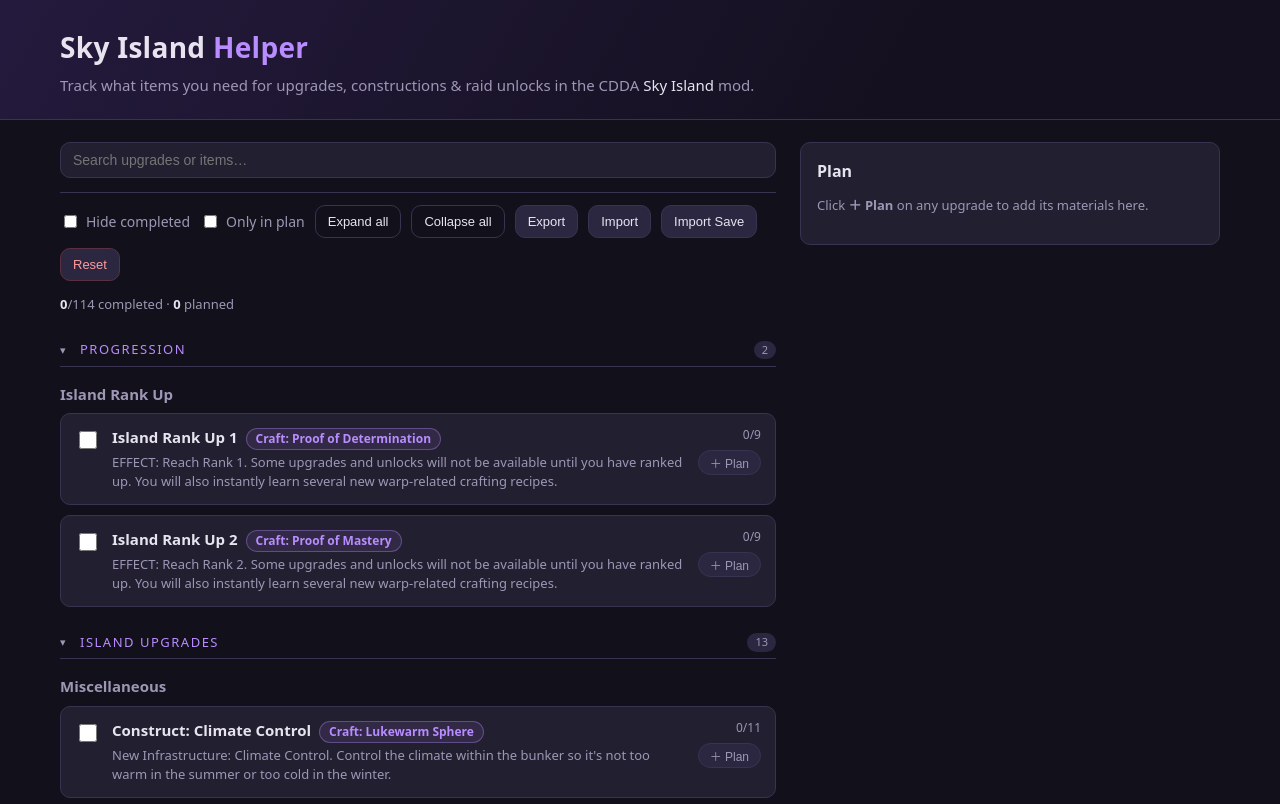
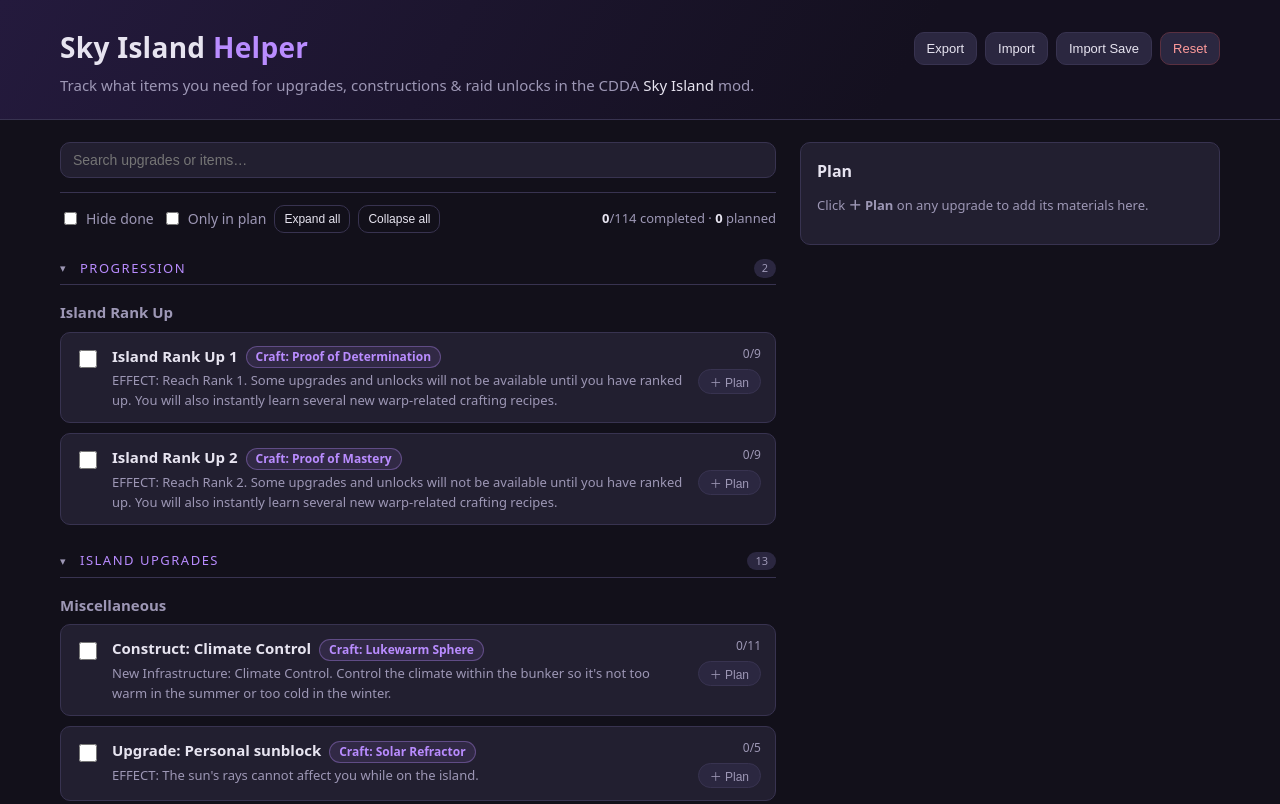
Before and after one commit to Br1ght0ne/cdda-sky-island-helper, a plain HTML site: page index.html in a window 1280 px wide. Shown: the top 804 px of the page. Drawn offline with Linux system fonts and the light colour scheme.

Commit message:
layout improvements

```diff
--- a/app.js
+++ b/app.js
@@ -26,6 +26,7 @@
     stats: document.getElementById("stats"),
     foot: document.getElementById("foot"),
     toolbarActions: document.getElementById("toolbar-actions"),
+    headerActions: document.getElementById("header-actions"),
     importSaveFile: document.getElementById("import-save-file"),
   };
 
@@ -710,8 +711,12 @@
     const collapse = document.createElement("button");
     collapse.type = "button"; collapse.className = "btn ghost"; collapse.textContent = "Collapse all";
     collapse.addEventListener("click", () => setAllOpen(false));
-    els.toolbarActions.appendChild(expand);
-    els.toolbarActions.appendChild(collapse);
+    const viewGroup = document.createElement("div");
+    viewGroup.className = "toolbar-group";
+    viewGroup.appendChild(expand);
+    viewGroup.appendChild(collapse);
+    els.toolbarActions.appendChild(viewGroup);
+    els.toolbarActions.appendChild(els.stats); // counters get their own row below Expand/Collapse all
 
     const exp = document.createElement("button");
     exp.type = "button"; exp.className = "btn"; exp.textContent = "Export";
@@ -740,10 +745,10 @@
         render();
       }
     });
-    els.toolbarActions.appendChild(exp);
-    els.toolbarActions.appendChild(imp);
-    els.toolbarActions.appendChild(impSave);
-    els.toolbarActions.appendChild(reset);
+    els.headerActions.appendChild(exp);
+    els.headerActions.appendChild(imp);
+    els.headerActions.appendChild(impSave);
+    els.headerActions.appendChild(reset);
   }
 
   // ---- hover tooltips, CRPG-style ------------------------------------------
--- a/index.html
+++ b/index.html
@@ -9,8 +9,13 @@
 <body>
   <header>
     <div class="wrap header-inner">
-      <h1>Sky Island <span class="accent">Helper</span></h1>
-      <p class="sub">Track what items you need for upgrades, constructions &amp; raid unlocks in the CDDA <em>Sky Island</em> mod.</p>
+      <div class="header-text">
+        <h1>Sky Island <span class="accent">Helper</span></h1>
+        <p class="sub">Track what items you need for upgrades, constructions &amp; raid unlocks in the CDDA <em>Sky Island</em> mod.</p>
+      </div>
+      <div class="header-actions" id="header-actions">
+        <input type="file" id="import-save-file" accept=".gsav" hidden>
+      </div>
     </div>
   </header>
 
@@ -20,9 +25,10 @@
         <input type="search" id="search" placeholder="Search upgrades or items…" autocomplete="off">
       </div>
       <div class="toolbar toolbar-actions" id="toolbar-actions">
-        <label class="chk"><input type="checkbox" id="hide-done"> Hide completed</label>
-        <label class="chk"><input type="checkbox" id="only-plan"> Only in plan</label>
-        <input type="file" id="import-save-file" accept=".gsav" hidden>
+        <div class="toolbar-group">
+          <label class="chk"><input type="checkbox" id="hide-done"><span>Hide done</span></label>
+          <label class="chk"><input type="checkbox" id="only-plan"><span>Only in plan</span></label>
+        </div>
       </div>
       <div id="stats" class="stats"></div>
       <div id="list"></div>
--- a/style.css
+++ b/style.css
@@ -38,13 +38,21 @@
 .sub { margin: 6px 0 0; color: var(--muted); }
 .sub em { color: var(--text); font-style: normal; }
 
+/* Lines up with .layout's 1fr / 420px columns, so the action buttons sit
+   directly above the Plan sidebar. */
+.header-inner { display: grid; grid-template-columns: 1fr 420px; gap: 24px; align-items: start; }
+.header-actions { display: flex; flex-wrap: wrap; gap: 8px; align-items: center; justify-content: flex-end; padding-top: 6px; }
+
 .layout { display: grid; grid-template-columns: 1fr 420px; gap: 24px; margin-top: 22px; align-items: start; }
 
 /* The pull-up handle is desktop-hidden; the Plan is a normal sidebar there. */
 .plan-handle { display: none; }
 
 .toolbar { display: flex; flex-wrap: wrap; gap: 10px; align-items: center; margin-bottom: 14px; }
-.toolbar-actions { border-top: 1px solid var(--border); padding-top: 12px; }
+.toolbar-actions { border-top: 1px solid var(--border); padding-top: 12px; gap: 6px 8px; }
+.toolbar-actions .btn { padding: 6px 9px; font-size: 12px; }
+.toolbar-actions .stats { margin: 0 0 0 auto; }
+.toolbar-group { display: flex; align-items: center; gap: 6px 8px; }
 #search {
   flex: 1 1 240px; min-width: 180px;
   background: var(--panel); border: 1px solid var(--border); color: var(--text);
@@ -187,6 +195,12 @@
   html, body { overflow-x: hidden; } /* safety net; sticky isn't used at this size */
   .wrap { padding: 0 14px; }
   .layout { grid-template-columns: 1fr; }
+  .header-inner { grid-template-columns: 1fr; }
+  .header-actions { justify-content: flex-start; padding-top: 12px; }
+  /* Force the 3 groups (checkboxes, Expand/Collapse, counters) onto their own row each,
+     instead of letting a single flex-wrap row break them apart unpredictably. */
+  .toolbar-actions { flex-direction: column; align-items: flex-start; }
+  .toolbar-actions .stats { margin: 0; }
   body { padding-bottom: 62px; } /* clear the collapsed sheet handle */
 
   #plan-panel {
```
Also changed, not shown: build/smoke.js (+9 -8 lines).
